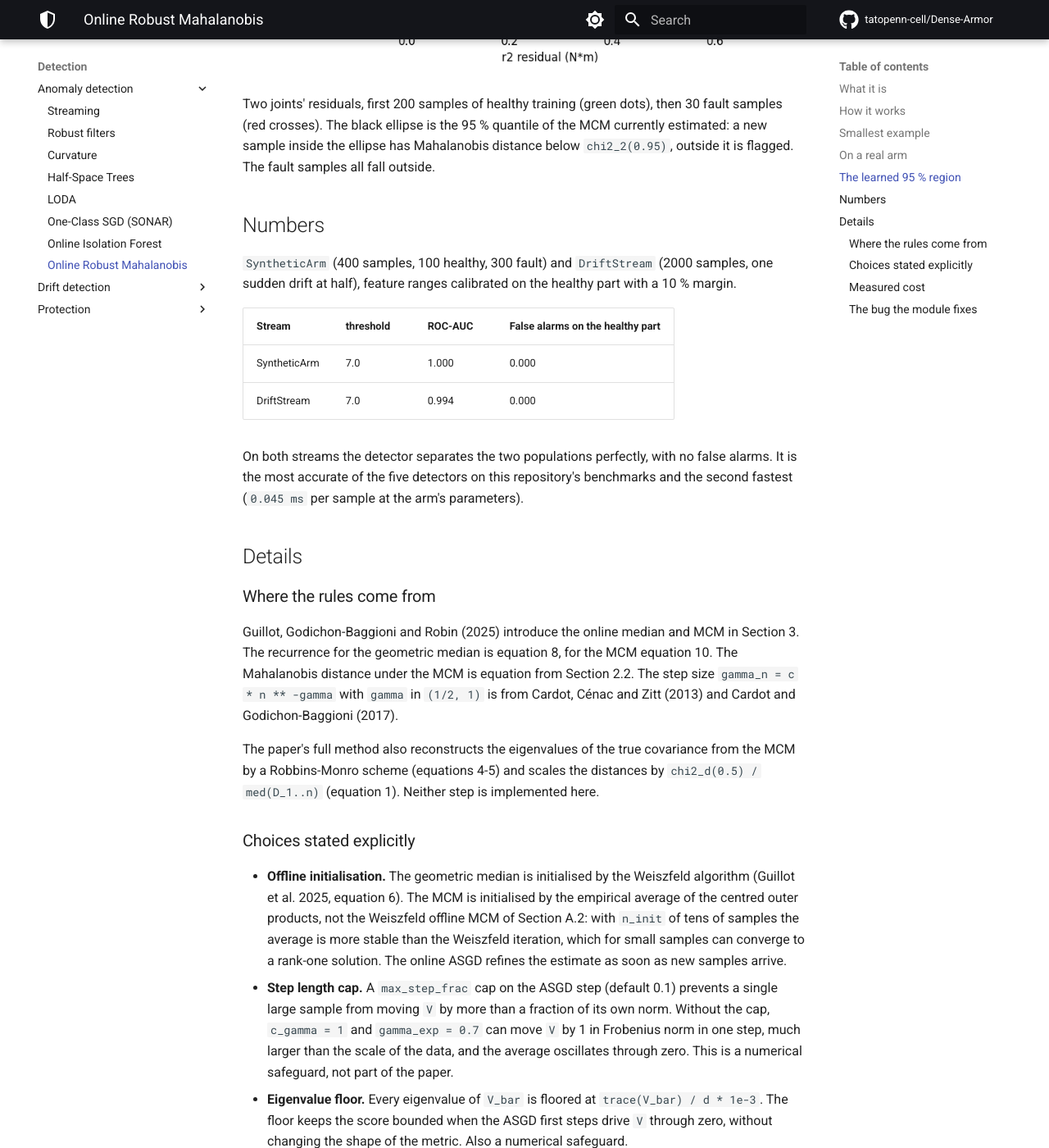
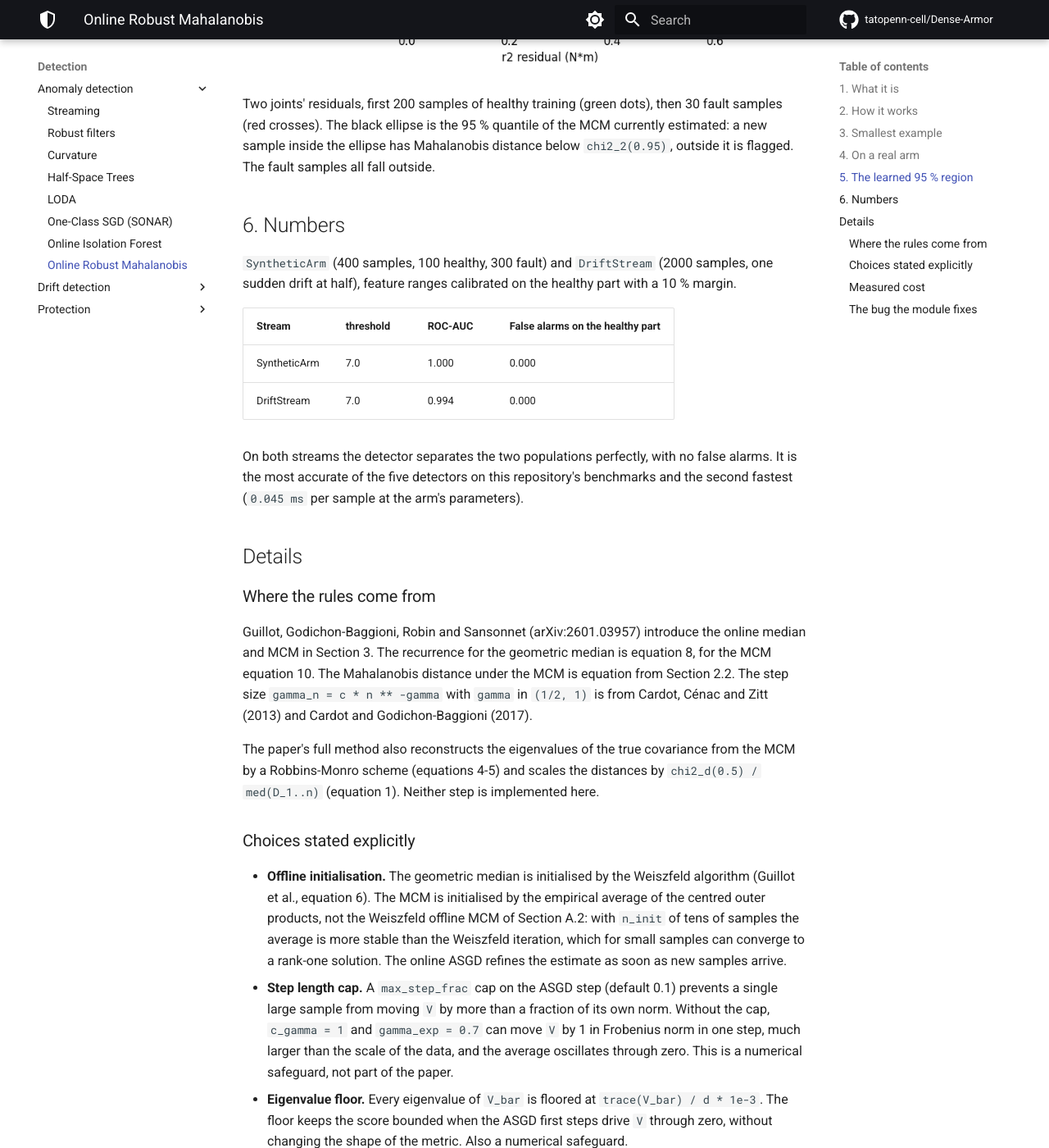
Before and after one commit to tatopenn-cell/Dense-Armor, an MkDocs documentation site: the page built from docs/anomaly/mahalanobis.md, in a window 1280 px wide and 1400 px high, scrolled down 4313 px. Shown: the whole window at 82% size. Built offline with MkDocs 1.6.1 and Material for MkDocs 9.7.7, drawn with Linux system fonts in a browser that asks for light colours; comment, search, counter and statistics services are not loaded; some of the changed text lies outside the part shown.

Commit message:
docs(anomaly): number sections, unify code fences and Guillot citation

````diff
--- a/docs/anomaly/mahalanobis.md
+++ b/docs/anomaly/mahalanobis.md
@@ -5,7 +5,7 @@ healthy joint residual, measured in units of the residual's own spread. In a con
 it answers one question per reading: how many standard deviations of the healthy
 distribution away is this point, in the joint-space metric the healthy arm actually has?
 
-## What it is
+## 1. What it is
 
 The healthy residuals of a robot joint form a cloud around zero. Its shape is not a
 sphere: the joints are correlated, and a fault along one direction costs more than a fault
@@ -32,7 +32,7 @@ averaged MCM `V_bar`, and `delta_j` the corresponding eigenvalue. The sum is ove
 eigenvalues: it is the Mahalanobis distance written without inverting the matrix, using
 the eigendecomposition instead.
 
-## How it works
+## 2. How it works
 
 Two running estimates are maintained. `m` tracks the geometric median, `V` tracks the MCM.
 Both are updated by averaged stochastic gradient, one sample at a time.
@@ -66,9 +66,9 @@ buffer and used to compute an initial estimate of the location and scatter, from
 ASGD starts. Without the initialisation the ASGD gradients, whose scale is unit and not
 the scale of the data, would never reach the data.
 
-## Smallest example
+## 3. Smallest example
 
-~~~python
+```python
 import numpy as np
 from dense_armor.utility.anomaly.mahalanobis import (
     OnlineRobustMahalanobis,
@@ -83,20 +83,20 @@ for _ in range(500):
 
 print(f"healthy  {det.score_one({'a': 0.0, 'b': 0.0}):.3f}")
 print(f"far      {det.score_one({'a': 10.0, 'b': 10.0}):.3f}")
-~~~
+```
 
 The healthy point sits at the centre of the cloud. Under a standard bivariate Gaussian its
 Mahalanobis distance is small; the score here is close to zero. The far point is ten units
 away along both axes: the distance is large, and the score reflects that. The default
 `threshold` of `7.0` is the classical value for low-dimensional Gaussians.
 
-## On a real arm
+## 4. On a real arm
 
 The residual of joints 1-4 on a `SyntheticArm` payload fault. The fault (5 kg added at
 t = 2 s) shifts the residual on joints 1-5 by tens of N·m; the healthy run stays within
 ±0.15 N·m.
 
-~~~python
+```python
 from pathlib import Path
 from dense_armor.utility.anomaly.mahalanobis import (
     OnlineRobustMahalanobis,
@@ -122,7 +122,7 @@ for sig, _ in ds.stream():
     x = {f"r{j}": float(sig[f"tau_{j}"] - tau_nom[j]) for j in range(4)}
     _ = det.score_one(x)
     _ = det.learn_one(x)
-~~~
+```
 
 ![OnlineRobustMahalanobis score on the SyntheticArm payload fault and DriftStream](../assets/mahalanobis/score_vs_time.png)
 
@@ -132,7 +132,7 @@ towards the new distribution — but the detector has already flagged every post
 sample until the update catches up. Bottom: `DriftStream`. The score rises cleanly at the
 drift and stays above the threshold.
 
-## The learned 95 % region
+## 5. The learned 95 % region
 
 The Mahalanobis distance is a scalar, but the metric it uses is a `d`-dimensional ellipsoid.
 Plotting it in two dimensions makes the shape visible.
@@ -144,7 +144,7 @@ samples (red crosses). The black ellipse is the 95 % quantile of the MCM current
 estimated: a new sample inside the ellipse has Mahalanobis distance below `chi2_2(0.95)`,
 outside it is flagged. The fault samples all fall outside.
 
-## Numbers
+## 6. Numbers
 
 `SyntheticArm` (400 samples, 100 healthy, 300 fault) and `DriftStream` (2000 samples, one
 sudden drift at half), feature ranges calibrated on the healthy part with a 10 % margin.
@@ -162,7 +162,7 @@ the second fastest (`0.045 ms` per sample at the arm's parameters).
 
 ### Where the rules come from
 
-Guillot, Godichon-Baggioni and Robin (2025) introduce the online median and MCM in
+Guillot, Godichon-Baggioni, Robin and Sansonnet (arXiv:2601.03957) introduce the online median and MCM in
 Section 3. The recurrence for the geometric median is equation 8, for the MCM equation 10.
 The Mahalanobis distance under the MCM is equation from Section 2.2. The step size
 `gamma_n = c * n ** -gamma` with `gamma` in `(1/2, 1)` is from Cardot, Cénac and Zitt
@@ -175,7 +175,7 @@ MCM by a Robbins-Monro scheme (equations 4-5) and scales the distances by
 ### Choices stated explicitly
 
 - **Offline initialisation.** The geometric median is initialised by the Weiszfeld
-  algorithm (Guillot et al. 2025, equation 6). The MCM is initialised by the empirical
+  algorithm (Guillot et al., equation 6). The MCM is initialised by the empirical
   average of the centred outer products, not the Weiszfeld offline MCM of Section A.2:
   with `n_init` of tens of samples the average is more stable than the Weiszfeld iteration,
   which for small samples can converge to a rank-one solution. The online ASGD refines the
````
Also changed, not shown: docs/anomaly/curvature.md (+2 -2 lines), docs/anomaly/hst.md (+9 -9 lines), docs/anomaly/loda.md (+9 -9 lines), docs/anomaly/ocsvm.md (+10 -10 lines), docs/anomaly/oiforest.md (+10 -10 lines).
